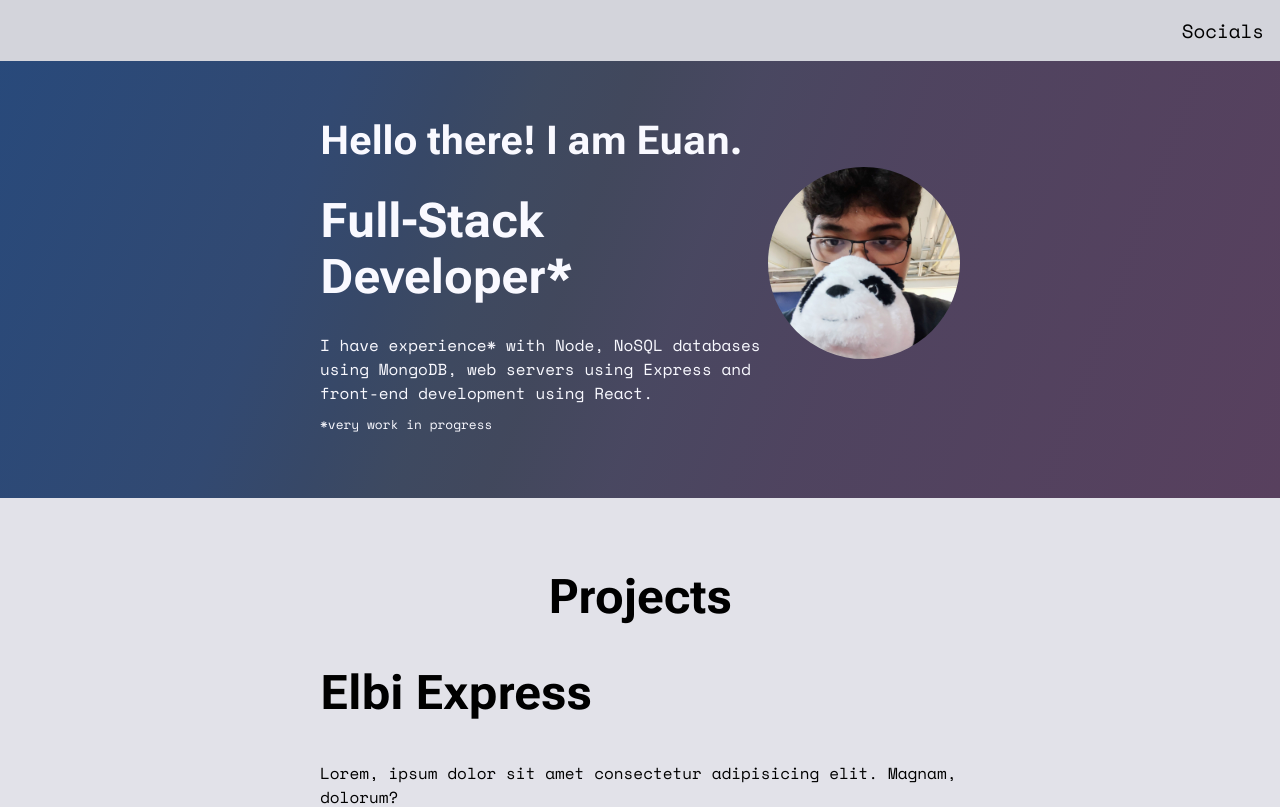
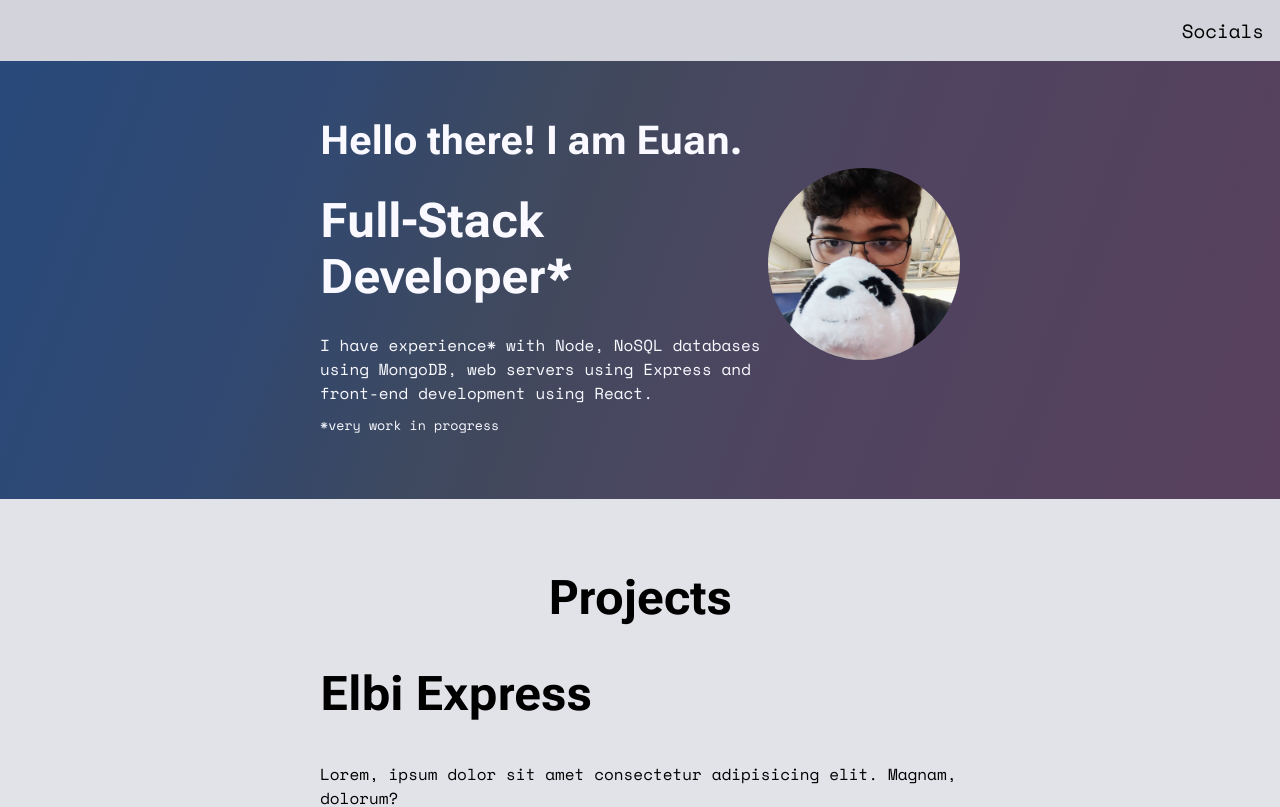
Before and after one commit to CMSC-100-2S24-25/exer-02-html-with-css-u1tbmo, a plain HTML site: page index.html in a window 1280 px wide. Shown: the top 807 px of the page. Drawn offline with nearby package versions, Linux system fonts and the light colour scheme.

Commit message:
fix: adjust font size for small text in styles.css

```diff
--- a/css/styles.css
+++ b/css/styles.css
@@ -98,7 +98,7 @@ p {
 }
 
 small {
-  font-size: 0.8rem;
+  font-size: 0.833rem;
 }
 
 /* Body */
```
